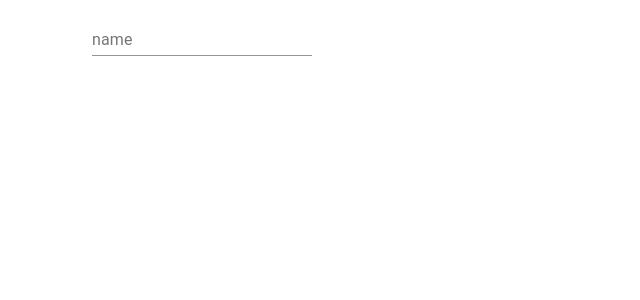
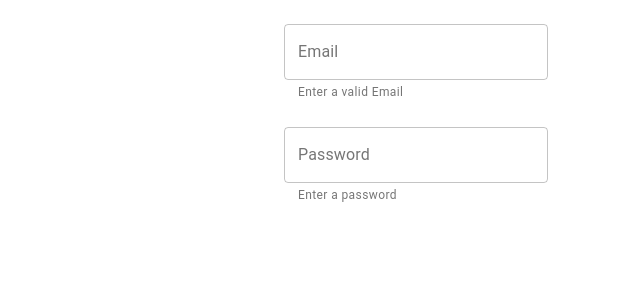
Before and after one commit to TomatoPana/ReactWebStore, a React (Create React App) app: page / in a window 1280 px wide. Shown: the top 300 px of the page, without its empty margins (232-872 px from the left). Built offline with nearby package versions, Linux system fonts and the light colour scheme.

Commit message:
Añadido campos de texto al login

```diff
--- a/src/components/LoginComponent.tsx
+++ b/src/components/LoginComponent.tsx
@@ -4,12 +4,49 @@ import TextField from '@material-ui/core/TextField';
 import { Grid } from '@material-ui/core';
 import EmailInputController from './InputControllers/EmailInputController';
 
+const useStyles = makeStyles((theme: Theme) =>
+  createStyles({
+    textField: {
+      marginLeft: theme.spacing(1),
+      marginRight: theme.spacing(1),
+      width: '100%',
+    }
+  }),
+);
+
 export default function LoginComponent(): JSX.Element {
-  const Component = EmailInputController(TextField, {label: "name"});
+  //const Component = EmailInputController(TextField, {label: "name"});
+  const classes = useStyles();
   return (
-    <Grid container justify="center" alignItems="center">
-      <Grid item xs={12} md={8} lg={6}>
-        <Component/>
+    <Grid container direction="column" justify="center" alignItems="center">
+      <Grid item sm={12} md={8} lg={4}>
+        <TextField
+          id="email"
+          label="Email"
+          type="email"
+          name="email"
+          placeholder="someone@example.com"
+          className={classes.textField}
+          helperText="Enter a valid Email"
+          autoComplete="email"
+          margin="normal"
+          variant="outlined"
+          fullWidth
+        />
+      </Grid>
+      <Grid item sm={12} md={8} lg={4}>
+        <TextField
+          id="password"
+          label="Password"
+          type="password"
+          name="password"
+          className={classes.textField}
+          helperText="Enter a password"
+          autoComplete="current-password"
+          margin="normal"
+          variant="outlined"
+          fullWidth
+        />
       </Grid>
     </Grid>
   )
```
